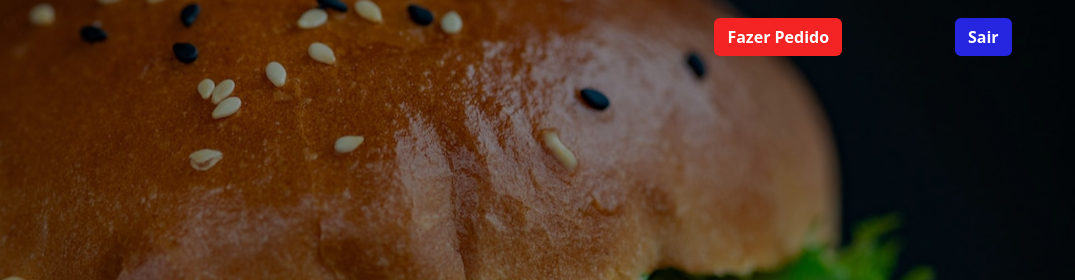
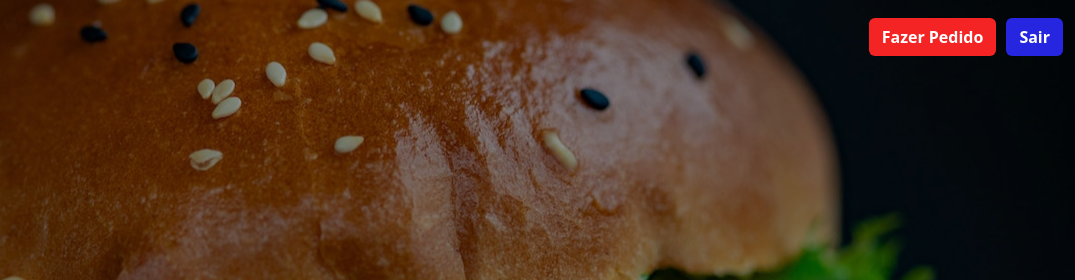
Before and after one commit to sabiss/SabisLanche, a website: page menu/index.html in a window 1280 px wide. Shown: the top 280 px of the page, 205-1280 px from the left. Drawn offline with nearby package versions, Linux system fonts and the light colour scheme.

Commit message:
retirando largura mínima do container que abriga os botões no header

```diff
--- a/menu/style.css
+++ b/menu/style.css
@@ -30,9 +30,6 @@ body {
 .botoes {
   width: 100%;
   flex-direction: column;
-}
-form {
-  min-width: 400px;
 }
 .alerta {
   position: fixed;
```
